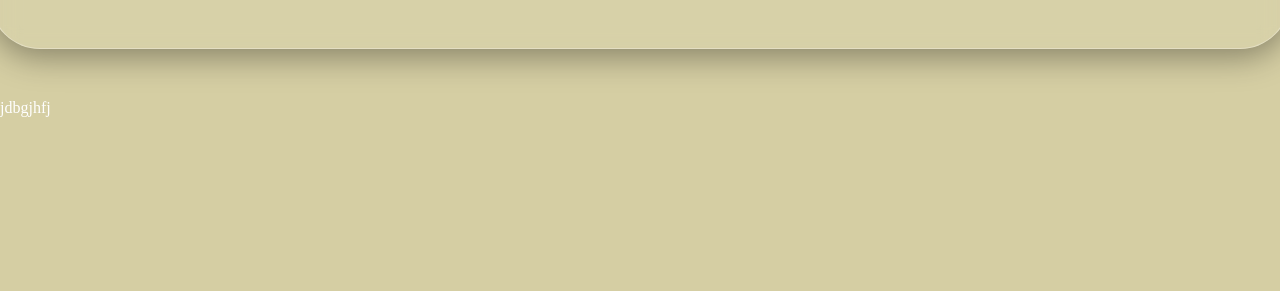
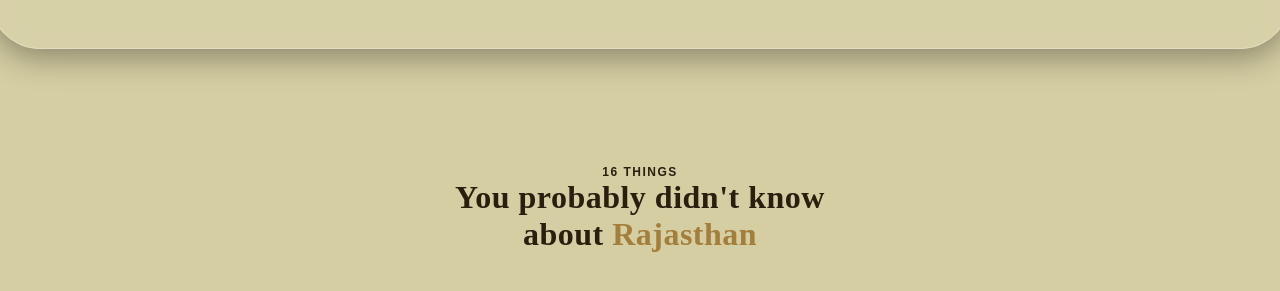
Before and after one commit to ShreyaKumar-dev/CodSoft, a plain HTML site: page Task1/Landing_Page.html in a window 1280 px wide. Shown: the part 1501-1792 px from the top of the page. Drawn offline with Linux system fonts and the light colour scheme; a web font is replaced by a local one.

Commit message:
Explore sec initial done

```diff
--- a/Task1/Landing_Page.html
+++ b/Task1/Landing_Page.html
@@ -49,7 +49,7 @@
                 <p id="raja">THE HISTORIC WORLD</p>
                 <hr>
                 <p id="st1">Dicover the mysteries of<br> ancient Rajasthan</p>
-                <p id="st2">Book your slot now and gain imense benfit to explore history and mystery of<br><span>King of Palaces</span></p>
+                <p id="st2">Book your slot now and gain imense benfit to explore history and mystery of<br><span>Land of Kings</span></p>
                 <button id="btn2" type="button">Book Now</button>
                 <button id="btn3" type="button">Learn More</button>
             </div>
@@ -104,8 +104,9 @@
 
         <!-- ************************* Explore Division **************************** -->
         <section id="explore_sec">
-            <div>
-                <p>jdbgjhfj</p>
+            <div id="exp">
+                <p id="sub_head">16 Things</p>
+                <p id="main_head">You probably didn't know <br>about <span>Rajasthan</span></p>
             </div>
         </section>
     </div>
--- a/Task1/style.css
+++ b/Task1/style.css
@@ -361,16 +361,6 @@ nav ul li a{
     margin-top: 20px;
 }
 
-/* #flex_the_para{
-    display: flex;
-    flex-direction: row;
-    justify-content: space-between;
-    align-items: center;
-    flex-wrap: wrap;
-    margin-top: 100px;
-    margin-bottom: 100px;
-} */
-
 /*********************************** Explore *********************************/
 
 #explore_sec{
@@ -380,6 +370,33 @@ nav ul li a{
     height: 100dvh;
 }
 
-#explore_sec p{
-    color: #fff;
+#exp{
+    position: absolute;
+    text-align: center;
+    /* color: red; */
+    top: 15%;
+    left: 50%;
+    transform: translate(-50%,-50%);
 }
+
+#sub_head{
+    font-size: 12px;
+    font-family: 'Noto Sans Kawi', sans-serif;
+    letter-spacing: 1.5px;
+    font-weight: bolder;
+    color: #2A1E0F;  /*#553939*/
+    text-transform: uppercase;
+}
+
+#main_head{
+    font-size: 32px;
+    padding-bottom: 20px;
+    font-family: 'Kalnia', serif;
+    font-weight: bolder;
+    color: #2A1E0F;
+    letter-spacing: 0.5px;
+}
+
+#main_head span{
+    color: #A47E3B; /* #A47E3B */
+}
```
